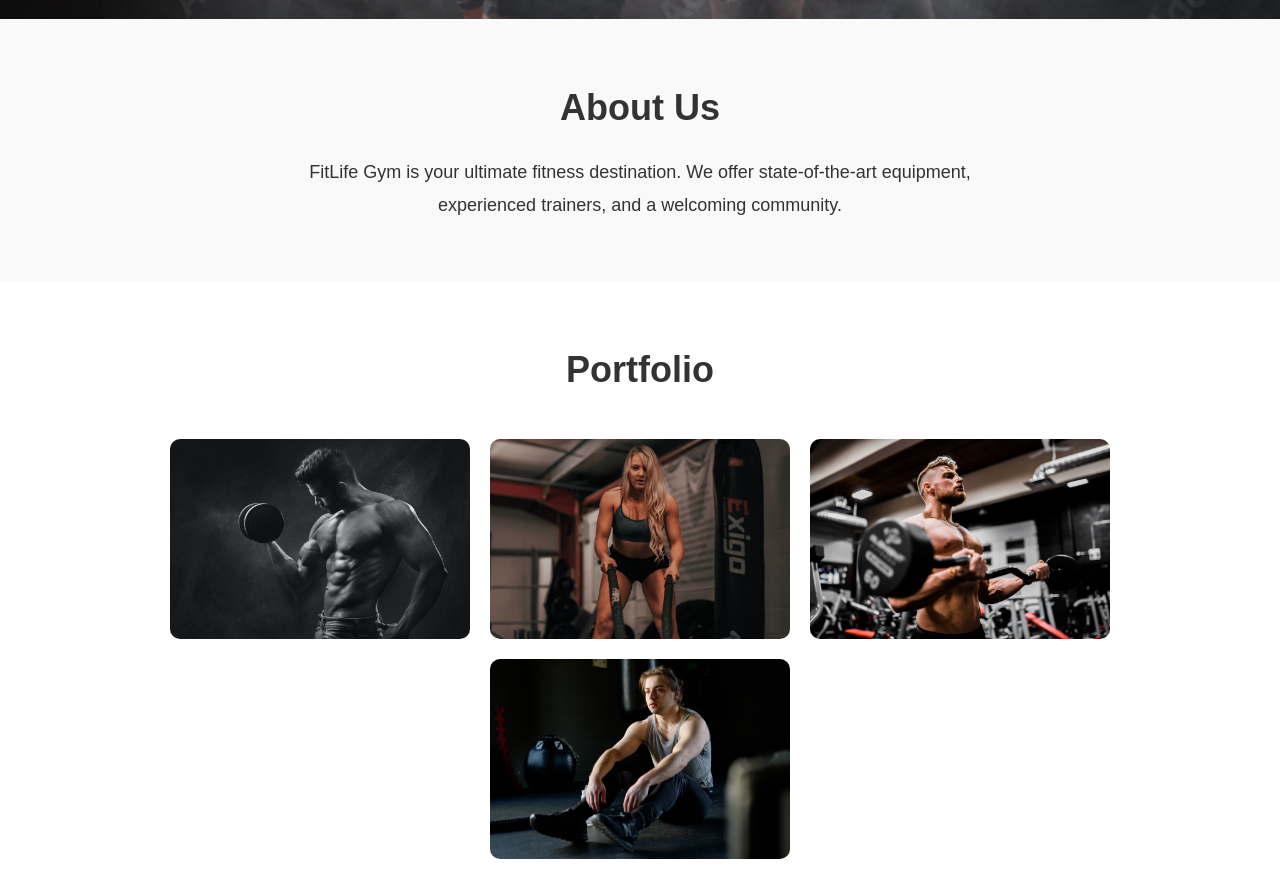
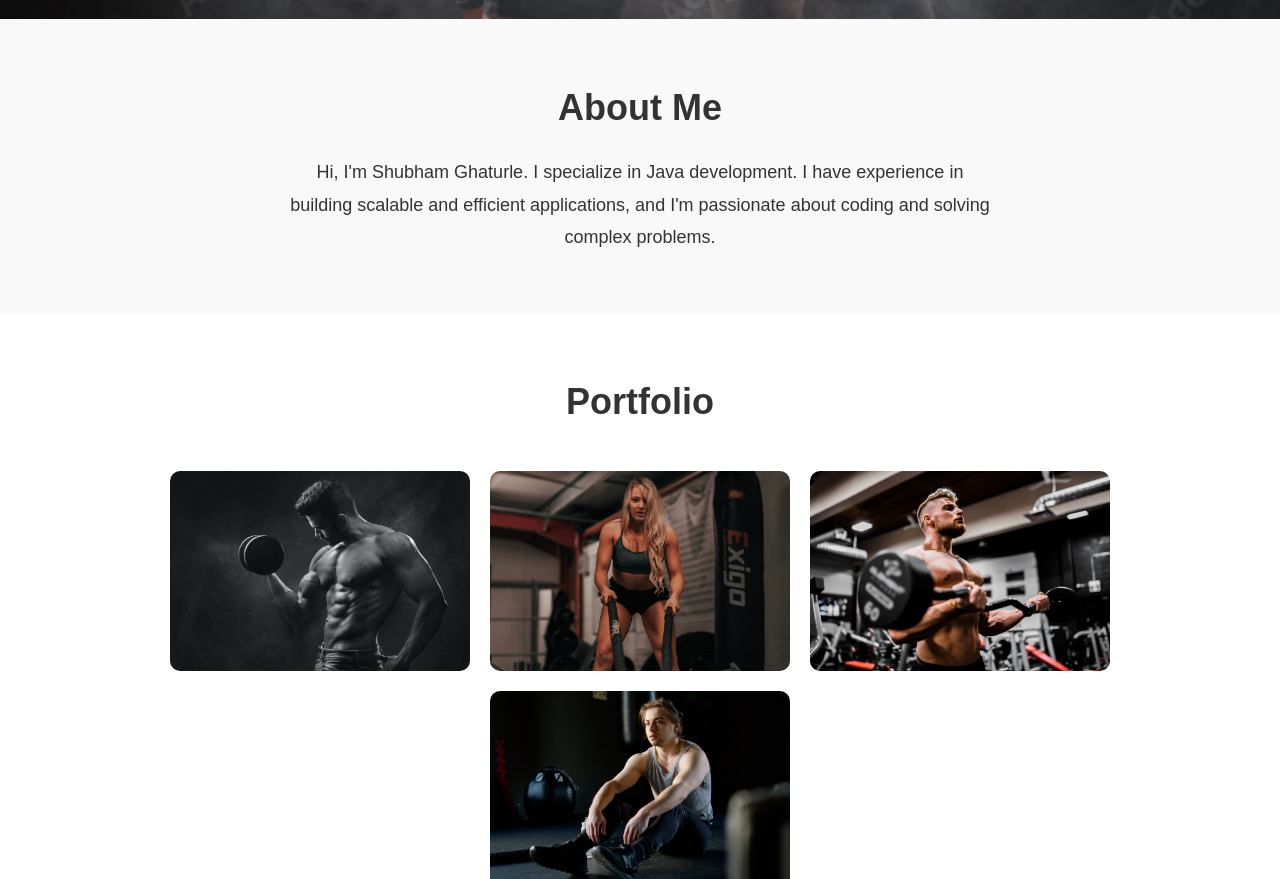
Before and after one commit to Shubhuscode/gym_website, a plain HTML site: page index.html in a window 1280 px wide. Shown: the part 867-1746 px from the top of the page. Drawn offline with Linux system fonts and the light colour scheme.

Commit message:
Replace About Us Section with Personal Information(#13)

```diff
--- a/index.html
+++ b/index.html
@@ -34,10 +34,8 @@
 
         <!-- About Section -->
         <section id="about">
-            <div class="container">
-                <h2>About Us</h2>
-                <p>FitLife Gym is your ultimate fitness destination. We offer state-of-the-art equipment, experienced trainers, and a welcoming community.</p>
-            </div>
+            <h2>About Me</h2>
+            <p>Hi, I'm Shubham Ghaturle. I specialize in Java development. I have experience in building scalable and efficient applications, and I'm passionate about coding and solving complex problems.</p>
         </section>
 
          <!-- Portfolio Section -->
```
